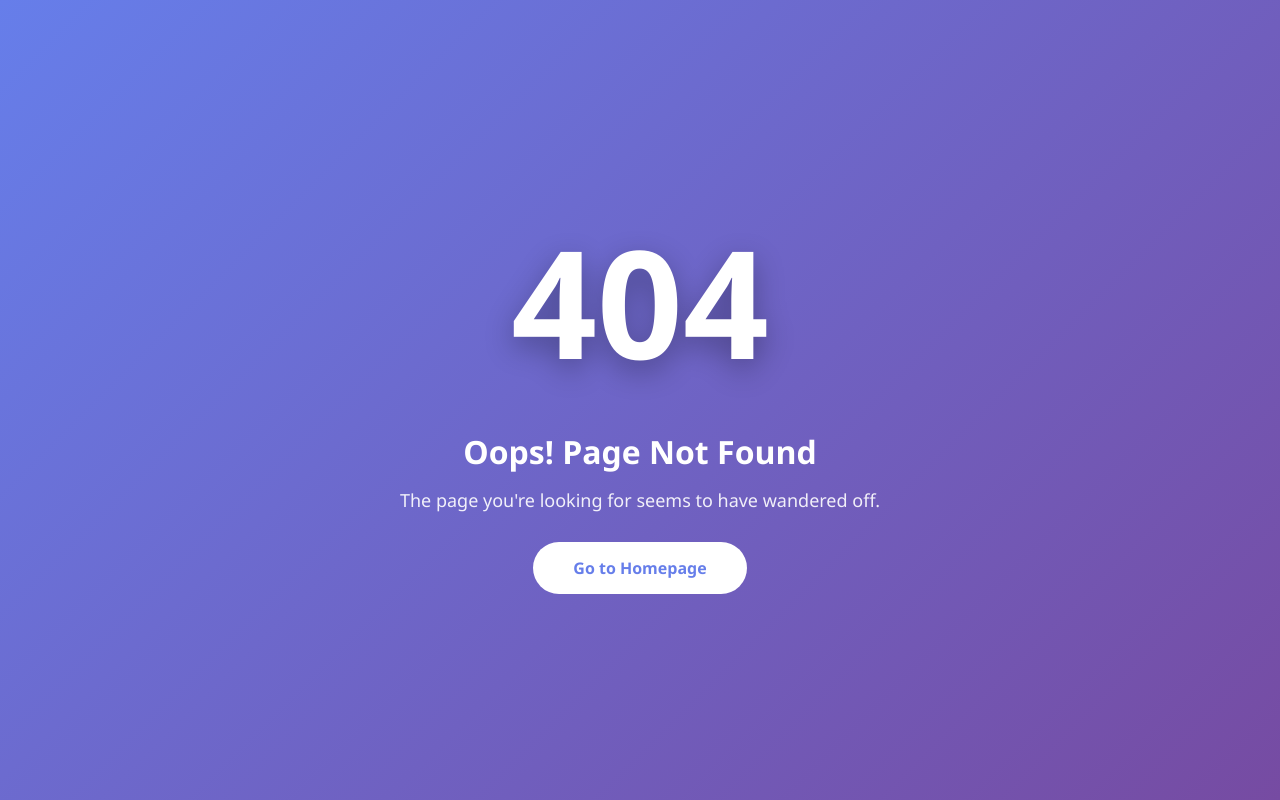
After one commit to Richardbrown85/housemd_escape_room_project, a Django app: template housemd_escape_room/templates/404.html in a window 1280 px wide. The commit adds this page. Run offline with Django 4.2, Linux system fonts and the light colour scheme; the template is opened without the code that fills it, so the values that code supplies are empty.

Commit message:
Add 404.html error page

```diff
--- /dev/null
+++ b/housemd_escape_room/templates/404.html
@@ -0,0 +1,77 @@
+<!DOCTYPE html>
+<html lang="en">
+<head>
+    <meta charset="UTF-8">
+    <meta name="viewport" content="width=device-width, initial-scale=1.0">
+    <title>404 - Page Not Found</title>
+    <style>
+        * {
+            margin: 0;
+            padding: 0;
+            box-sizing: border-box;
+        }
+
+        body {
+            font-family: 'Segoe UI', Tahoma, Geneva, Verdana, sans-serif;
+            background: linear-gradient(135deg, #667eea 0%, #764ba2 100%);
+            min-height: 100vh;
+            display: flex;
+            align-items: center;
+            justify-content: center;
+            color: white;
+        }
+
+        .container {
+            text-align: center;
+            padding: 20px;
+        }
+
+        .error-code {
+            font-size: 150px;
+            font-weight: bold;
+            text-shadow: 0 10px 30px rgba(0, 0, 0, 0.3);
+            animation: float 3s ease-in-out infinite;
+        }
+
+        @keyframes float {
+            0%, 100% { transform: translateY(0px); }
+            50% { transform: translateY(-20px); }
+        }
+
+        h1 {
+            font-size: 32px;
+            margin: 20px 0 15px 0;
+        }
+
+        p {
+            font-size: 18px;
+            margin-bottom: 30px;
+            opacity: 0.9;
+        }
+
+        .btn {
+            display: inline-block;
+            padding: 15px 40px;
+            background: white;
+            color: #667eea;
+            text-decoration: none;
+            border-radius: 50px;
+            font-weight: 600;
+            transition: all 0.3s ease;
+        }
+
+        .btn:hover {
+            transform: translateY(-3px);
+            box-shadow: 0 8px 30px rgba(0, 0, 0, 0.3);
+        }
+    </style>
+</head>
+<body>
+    <div class="container">
+        <div class="error-code">404</div>
+        <h1>Oops! Page Not Found</h1>
+        <p>The page you're looking for seems to have wandered off.</p>
+        <a href="{% url 'home' %}" class="btn">Go to Homepage</a>
+    </div>
+</body>
+</html>
--- a/housemd_escape_room/templates/housemd_escape_room/home.html
+++ b/housemd_escape_room/templates/housemd_escape_room/home.html
@@ -10,7 +10,7 @@
 <section>
     <div class="hero text-center">
         <div class="container">
-            <h1 class="display-3">HOUSE.MD Escape Rooms Experience</h1>
+            <h1 class="display-3">HOUSE.MD Escape Room Experience</h1>
             <br>
             <h2 class="lead">Can you solve the puzzles and escape in 80 minutes?</h2>
         </div>
```
